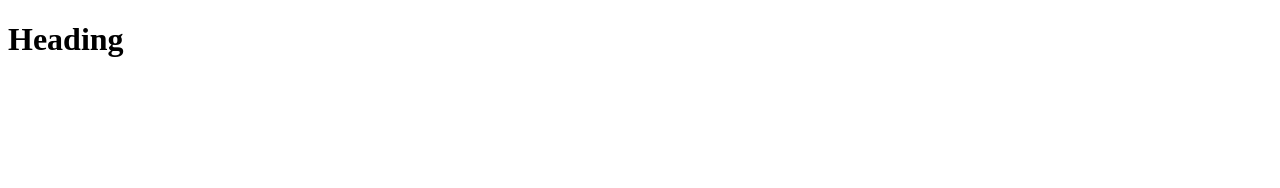
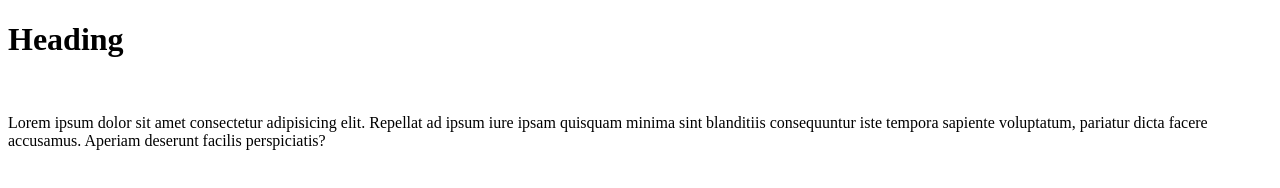
Before and after one commit to salma019/demo, a plain HTML site: page index.html in a window 1280 px wide. Drawn offline with Linux system fonts and the light colour scheme.

Commit message:
css added

```diff
--- a/index.html
+++ b/index.html
@@ -1,11 +1,18 @@
 <!DOCTYPE html>
 <html lang="en">
-<head>
-    <meta charset="UTF-8">
-    <meta name="viewport" content="width=device-width, initial-scale=1.0">
+  <head>
+    <meta charset="UTF-8" />
+    <meta name="viewport" content="width=device-width, initial-scale=1.0" />
     <title>Demo</title>
-</head>
-<body>
+  </head>
+  <body>
     <h1>Heading</h1>
-</body>
+    <br />
+    <p>
+      Lorem ipsum dolor sit amet consectetur adipisicing elit. Repellat ad ipsum
+      iure ipsam quisquam minima sint blanditiis consequuntur iste tempora
+      sapiente voluptatum, pariatur dicta facere accusamus. Aperiam deserunt
+      facilis perspiciatis?
+    </p>
+  </body>
 </html>
```
Also changed, not shown: style.css (added).
